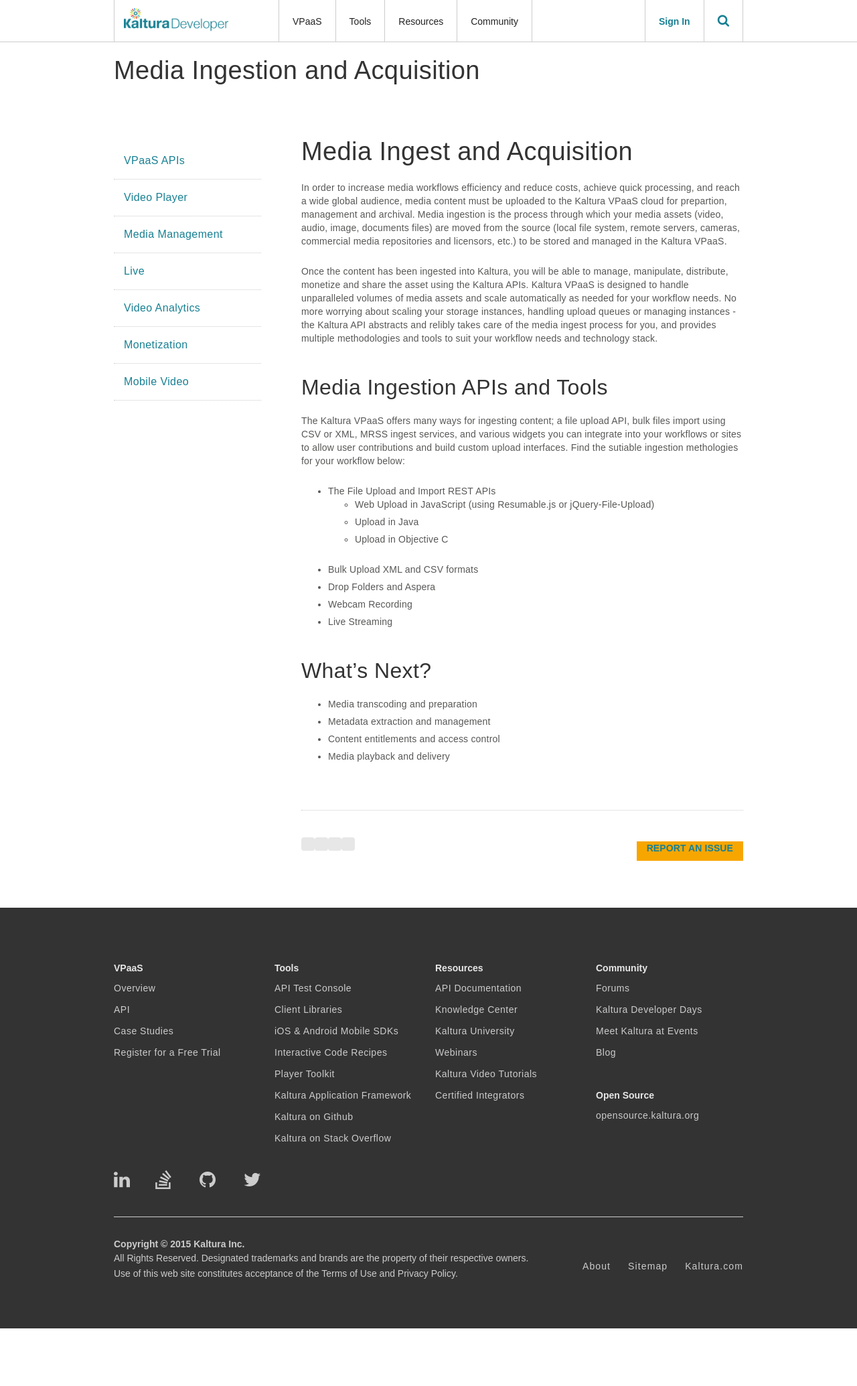
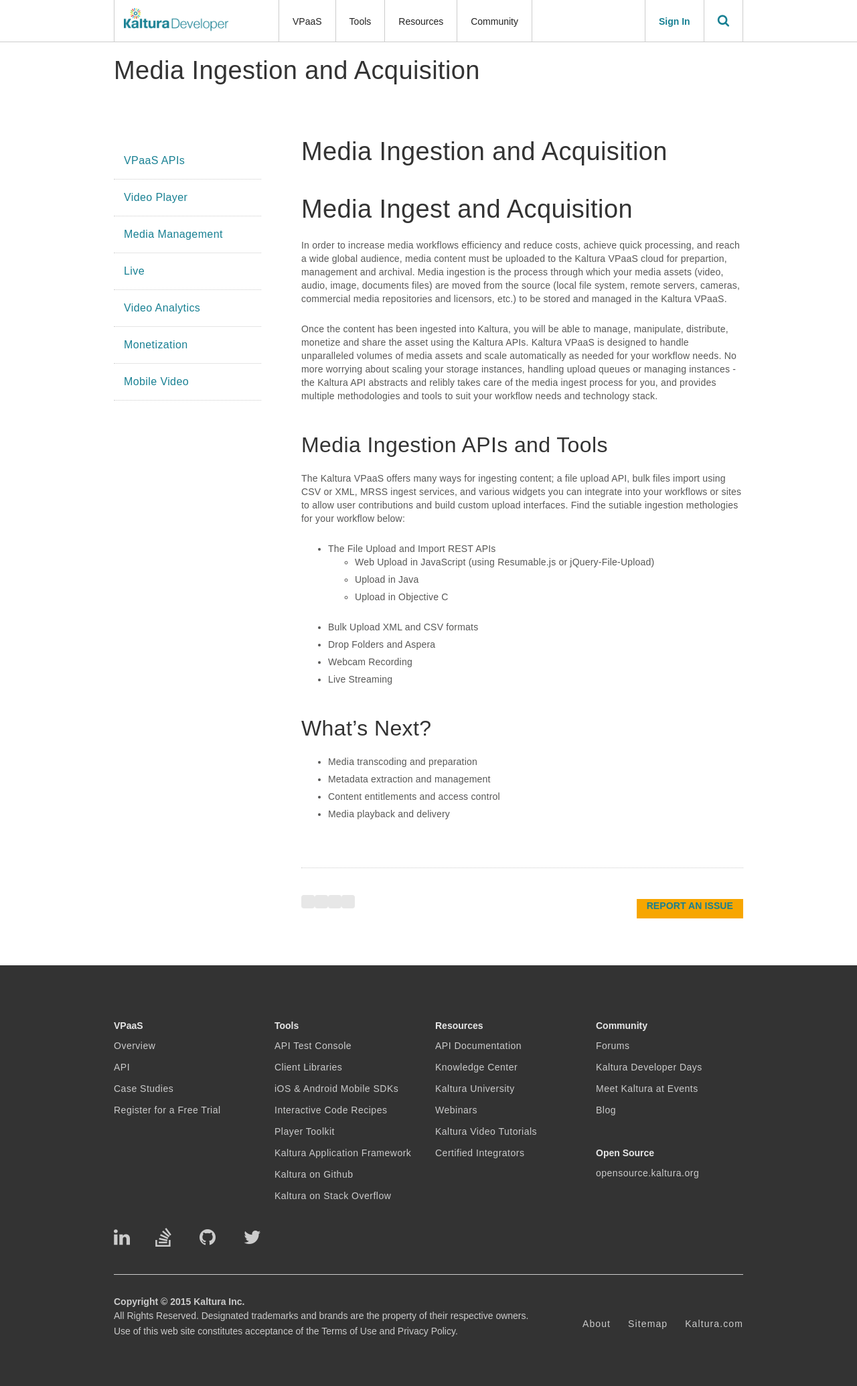
Before and after one commit to kaltura/DeveloperPortalDocs, a Jekyll site: the page built from media-ingestion/media-ingestion.md, in a window 1280 px wide. Shown: the whole page at 67% size. Built offline with Jekyll 4.4.1, drawn with Linux system fonts in a browser that asks for light colours; nearby versions of some CDN libraries; before the commit the page ends 1983 px from its top, so only the background shows below that.

Commit message:
putting the header content into the container and column

```diff
--- a/_layouts/page.html
+++ b/_layouts/page.html
@@ -70,11 +70,36 @@ layout: default
 
             <!-- INSERT JEKYLL CONTENT HERE -->
 
+          	<header class="post-header">
+    			<h1 class="post-title">{{ page.title }}</h1>
+  			</header>
+
+			{% if page.git %}
+
+			<a href="{{ page.git.github_url }}" target="_blank">Edit on Github</a>
+			<table>
+
+				<tr><td>Created on: {{ page.git.first_commit.commit_date }}, By: {{ page.git.first_commit.author_name }}</td></tr>
+				<tr><td>Last commit: {{ page.git.last_commit.commit_date }}, By: {{ page.git.last_commit.author_name }}</td></tr>
+
+				{% for contrib in page.git.authors %}
+
+				<tr>
+					<td>{{ contrib.name }} ({{ contrib.commits }} commits) (<a href="mailto:{{ contrib.email }}">{{ contrib.email }}</a>)</td>
+				</tr>
+
+				{% endfor %}
+				{% endif %}
+
+			</table>
+
+		</div>
+
             <div class="post-content">
 
     		{{ content }}
 
-				<div class="social-bug-wrapper">
+				<div class="social-bug-wrapper"> <!-- take this out of .post content -->
             		<div class="w-embed social-embed"><span class="st_facebook_large" displaytext="Facebook"></span>
               		<span class="st_twitter_large" displaytext="Tweet"></span>
               		<span class="st_linkedin_large" displaytext="LinkedIn"></span>
@@ -104,4 +129,3 @@ layout: default
   			</div>
   		</div>
   	</div>
-  </div>
```
